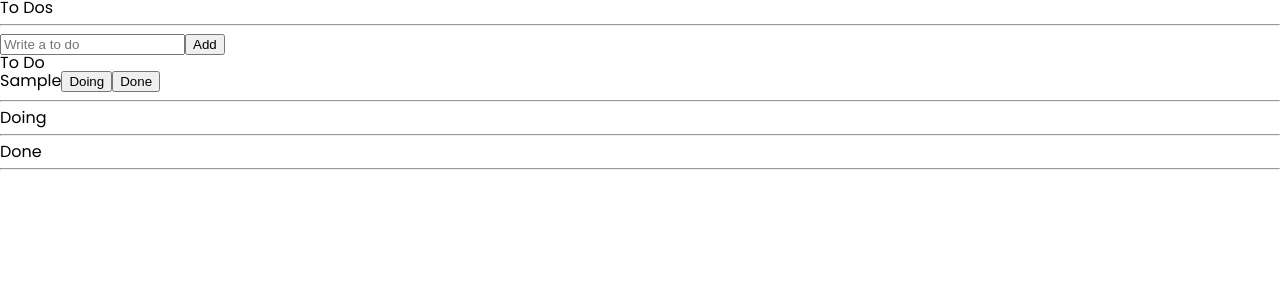
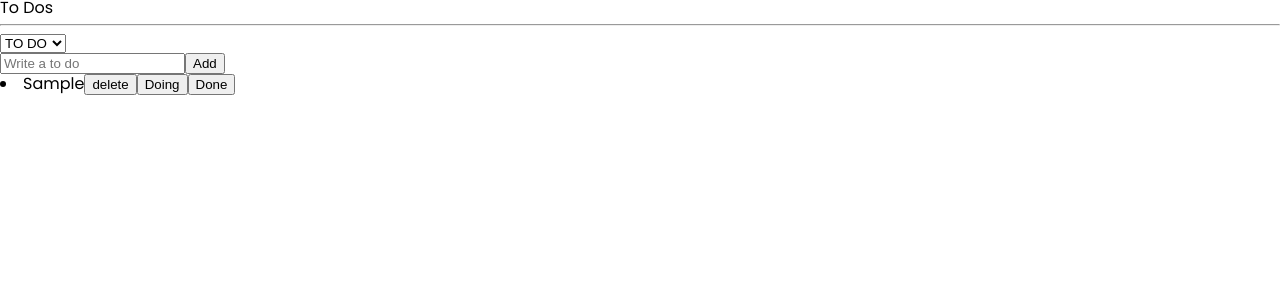
Before and after one commit to yujini-kim/todolist, a React (Create React App) app: page / in a window 1280 px wide. Both pictures are taken after typing "Sample" into the empty fields and a click on the button "Add". Shown: the top 300 px of the page. Built offline with nearby package versions, Linux system fonts and the light colour scheme.

Commit message:
feat: 로컬스토리지에 투두리스트 저장 기능 추가
- 새로고침 후에도 리스트 유지

관련 이슈:

```diff
--- a/src/atoms.tsx
+++ b/src/atoms.tsx
@@ -1,24 +1,47 @@
 import { atom, selector } from 'recoil';
 
+export enum Categories {
+  'TO_DO' = 'TO_DO',
+  'DOING' = 'DOING',
+  'DONE' = 'DONE',
+}
 export interface IToDo {
   text: string;
-  category: 'TO_DO' | 'DOING' | 'DONE';
+  category: Categories;
   id: number;
 }
+
+export const categoryState = atom<Categories>({
+  key: 'category',
+  default: Categories.TO_DO,
+});
 
 export const toDoState = atom<IToDo[]>({
   key: 'toDo',
   default: [],
+  effects: [
+    ({ setSelf, onSet }) => {
+      const todoStoreKey = 'Todo'; // localStorage에서 사용할 키 이름
+      const savedValue = localStorage.getItem(todoStoreKey);
+
+      // localStorage에 저장된 값이 있다면 초기 상태로 설정
+      if (savedValue != null) {
+        setSelf(JSON.parse(savedValue));
+      }
+
+      // 상태가 변경될 때마다 localStorage에 저장
+      onSet((newValue) => {
+        localStorage.setItem(todoStoreKey, JSON.stringify(newValue));
+      });
+    },
+  ],
 });
 
 export const toDoSelector = selector({
   key: 'toDoSelector',
   get: ({ get }) => {
     const toDos = get(toDoState);
-    return [
-      toDos.filter((toDo) => toDo.category === 'TO_DO'),
-      toDos.filter((toDo) => toDo.category === 'DOING'),
-      toDos.filter((toDo) => toDo.category === 'DONE'),
-    ];
+    const category = get(categoryState);
+    return toDos.filter((toDo) => toDo.category === category);
   },
 });
--- a/src/component/CreateTodo.tsx
+++ b/src/component/CreateTodo.tsx
@@ -1,6 +1,11 @@
 import { useForm } from 'react-hook-form';
-import { atom, useRecoilState, useSetRecoilState } from 'recoil';
-import { toDoState } from '../atoms';
+import {
+  atom,
+  useRecoilState,
+  useRecoilValue,
+  useSetRecoilState,
+} from 'recoil';
+import { categoryState, toDoState } from '../atoms';
 
 interface IForm {
   toDo: string;
@@ -9,10 +14,10 @@
 export default function CreateTodo() {
   const { register, handleSubmit, setValue } = useForm<IForm>();
   const setToDos = useSetRecoilState(toDoState);
-
+  const category = useRecoilValue(categoryState);
   const onSubmit = ({ toDo }: IForm) => {
     setToDos((oldToDos) => [
-      { text: toDo, id: Date.now(), category: 'TO_DO' },
+      { text: toDo, id: Date.now(), category },
       ...oldToDos,
     ]);
     setValue('toDo', '', { shouldValidate: true });
--- a/src/component/ToDo.tsx
+++ b/src/component/ToDo.tsx
@@ -1,5 +1,5 @@
 import { useSetRecoilState } from 'recoil';
-import { IToDo, toDoState } from '../atoms';
+import { Categories, IToDo, toDoState } from '../atoms';
 
 export default function Todo({ text, category, id }: IToDo) {
   const setToDos = useSetRecoilState(toDoState);
@@ -17,22 +17,29 @@
       })
     );
   };
+  const onDelete = () => {
+    setToDos((oldToDos) => {
+      const newToDos = oldToDos.filter((todo) => todo.id !== id);
+      return newToDos;
+    });
+  };
 
   return (
     <li>
       <span>{text}</span>
-      {category !== 'DOING' && (
-        <button name="DOING" onClick={onClick}>
+      <button onClick={onDelete}>delete</button>
+      {category !== Categories.DOING && (
+        <button name={Categories.DOING} onClick={onClick}>
           Doing
         </button>
       )}
-      {category !== 'TO_DO' && (
-        <button name="TO_DO" onClick={onClick}>
+      {category !== Categories.TO_DO && (
+        <button name={Categories.TO_DO} onClick={onClick}>
           To Do
         </button>
       )}
-      {category !== 'DONE' && (
-        <button name="DONE" onClick={onClick}>
+      {category !== Categories.DONE && (
+        <button name={Categories.DONE} onClick={onClick}>
           Done
         </button>
       )}
--- a/src/component/ToDoList.tsx
+++ b/src/component/ToDoList.tsx
@@ -1,37 +1,26 @@
-import { useRecoilValue } from 'recoil';
+import { useRecoilState, useRecoilValue } from 'recoil';
 import CreateTodo from './CreateTodo';
-import { toDoSelector, toDoState } from '../atoms';
+import { Categories, categoryState, toDoSelector, toDoState } from '../atoms';
 import Todo from './ToDo';
 
 function ToDoList() {
-  const [toDo, doing, done] = useRecoilValue(toDoSelector);
+  const toDos = useRecoilValue(toDoSelector);
+  const [category, setCategory] = useRecoilState(categoryState);
+  const onInput = (event: React.FormEvent<HTMLSelectElement>) => {
+    setCategory(event.currentTarget.value as any);
+  };
 
   return (
     <div>
       <h1>To Dos</h1>
       <hr />
+      <select value={category} onInput={onInput}>
+        <option value={Categories.TO_DO}>TO DO</option>
+        <option value={Categories.DOING}>DOING</option>
+        <option value={Categories.DONE}>DONE</option>
+      </select>
       <CreateTodo />
-      <h2>To Do</h2>
-      <ul>
-        {toDo.map((todo) => (
-          <Todo key={todo.id} {...todo} />
-        ))}
-      </ul>
-      <hr />
-      <h2>Doing</h2>
-      <ul>
-        {doing.map((todo) => (
-          <Todo key={todo.id} {...todo} />
-        ))}
-      </ul>
-      <hr />
-      <h2>Done</h2>
-      <ul>
-        {done.map((todo) => (
-          <Todo key={todo.id} {...todo} />
-        ))}
-      </ul>
-      <hr />
+      {toDos?.map((toDo) => <Todo key={toDo.id} {...toDo} />)}
     </div>
   );
 }
```
